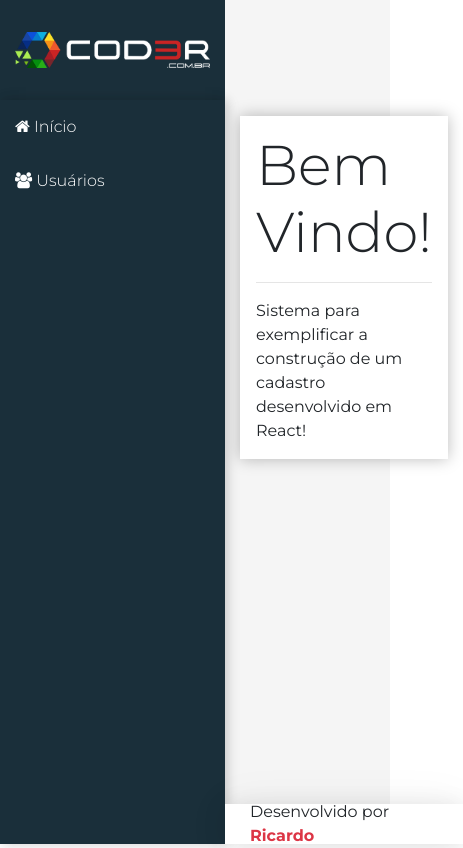
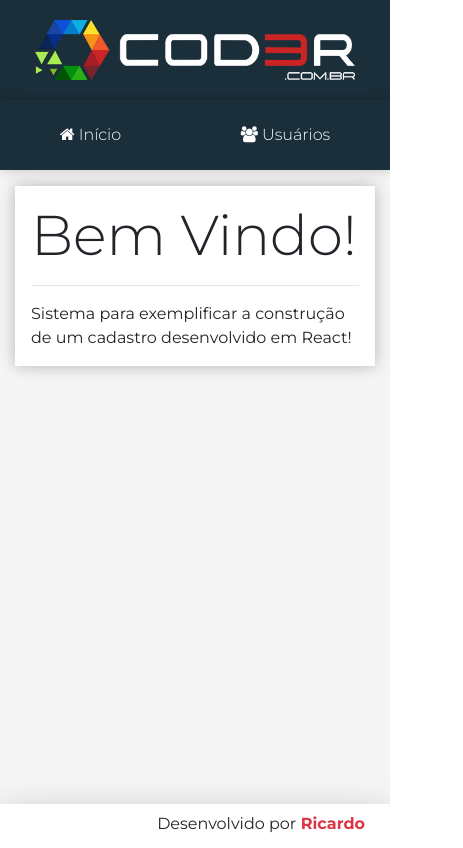
Before and after one commit to Ricardo-Lucena-Clear/Crud, a React (Create React App) app in the folder frontend/: page / in a window 390 px wide. Shown: the whole page, 463 px wide, since content can reach past the window. Built offline with nearby package versions, Linux system fonts and the light colour scheme.

Commit message:
Adding Responsiveness

```diff
--- a/frontend/src/components/main/App.css
+++ b/frontend/src/components/main/App.css
@@ -52,3 +52,35 @@
 footer.footer {
     grid-area: footer;
 }
+
+@media(max-width: 768px) {
+    .app {
+        grid-template-rows:
+            var(--header-height)
+            var(--menu-top-height)
+            1fr
+            var(--footer-height);
+        grid-template-columns: var(--aside-width) 1fr;
+        grid-template-areas:
+            "logo header"
+            "menu menu"
+            "content content"
+            "footer footer";
+    }
+}
+
+@media(max-width: 576px) {
+    .app {
+        grid-template-rows:
+            var(--logo-height)
+            var(--menu-top-height)
+            1fr
+            var(--footer-height);
+        grid-template-columns: 1fr;
+        grid-template-areas:
+            "logo"
+            "menu"
+            "content"
+            "footer";
+    }
+}
--- a/frontend/src/components/template/Logo.css
+++ b/frontend/src/components/template/Logo.css
@@ -9,3 +9,9 @@
     padding: 0px 15px;
     width: 100%;
 }
+
+@media(max-width: 576px) {
+    aside.logo img {
+        width: 350px;
+    }
+}
--- a/frontend/src/components/template/Nav.css
+++ b/frontend/src/components/template/Nav.css
@@ -16,3 +16,23 @@
 .menu a:hover {
     background: linear-gradient(135deg, #07a7e3 0%, #32dac3 100%);
 }
+
+
+@media(max-width: 768px) {
+    .menu {
+        display: flex;
+        justify-content: flex-start;
+        align-items: center;
+    }
+
+    .menu a {
+        display: inline;
+        padding: 10px;
+        margin: 0px;
+    }
+
+    .menu {
+        height: 100%;
+        justify-content: space-around;
+    }
+}
```
